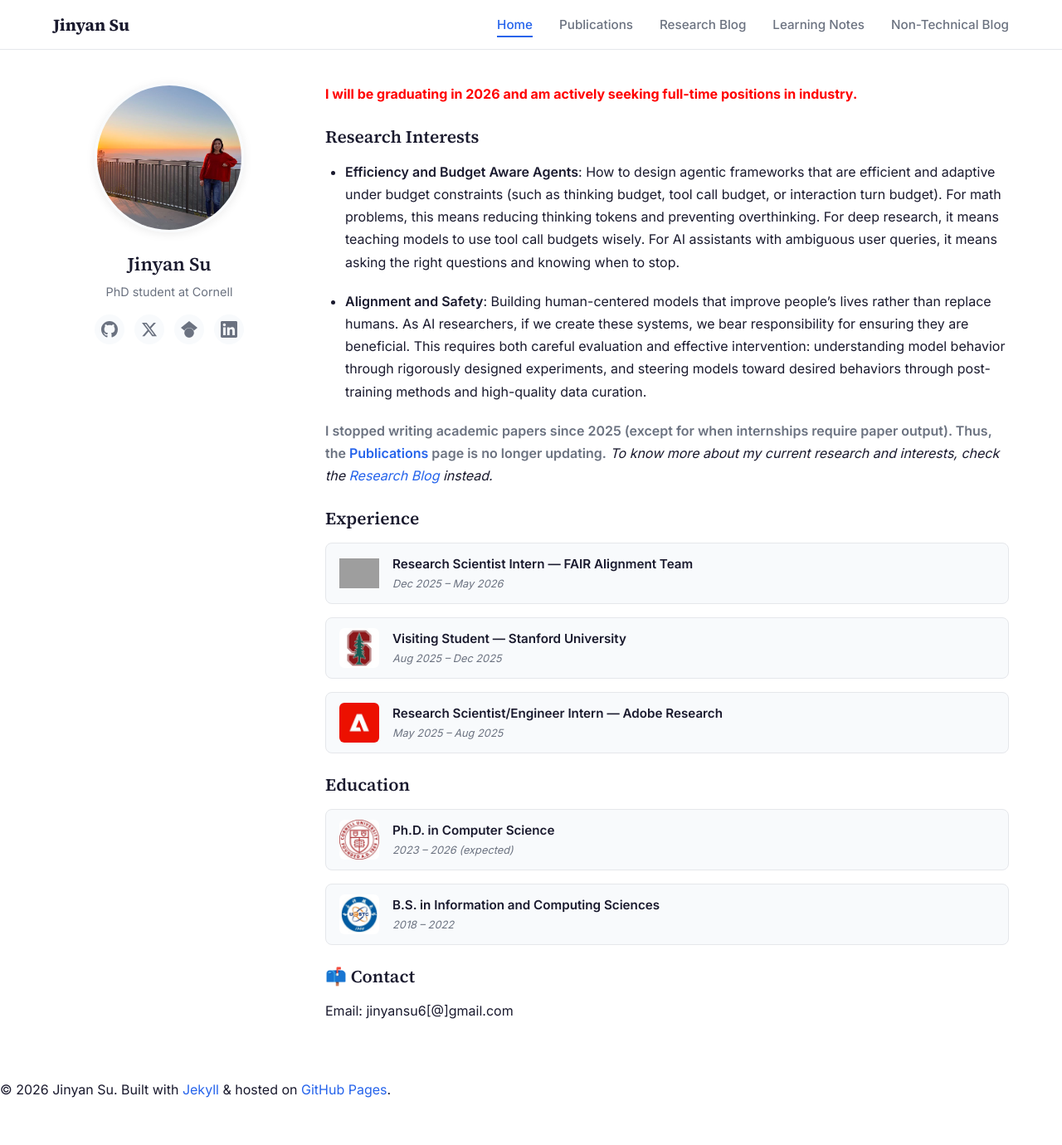
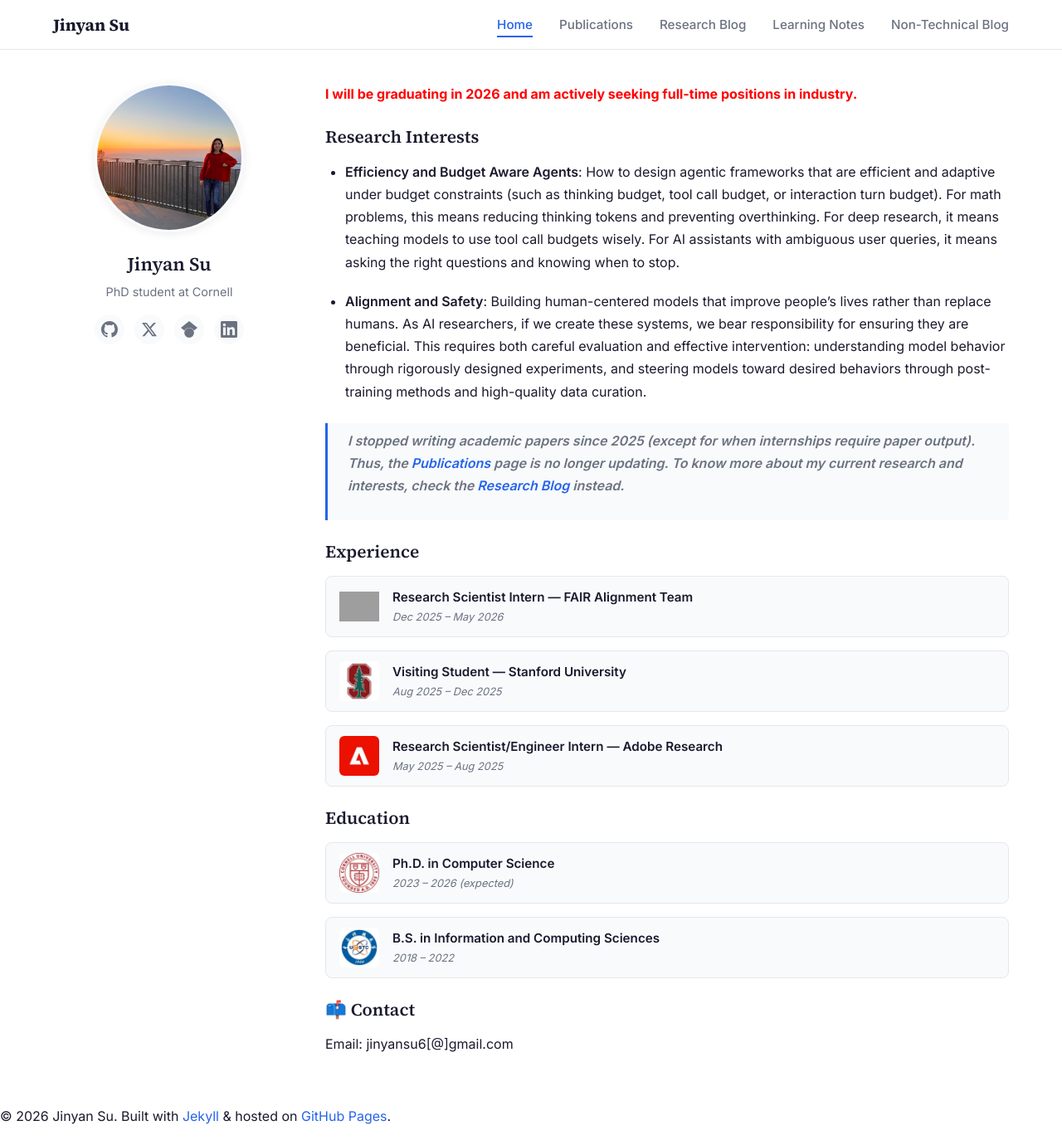
Before and after one commit to JinyanSu1/jinyansu1.github.io, a Jekyll site: the page built from index.md, in a window 1280 px wide and 1380 px high. Shown: the whole window at 83% size. Built offline with Jekyll 4.4.1, drawn with Linux system fonts in a browser that asks for light colours; grey boxes are pictures that could not be loaded.

Commit message:
Homepage: use blockquote style for paper notice, all bold

```diff
--- a/index.md
+++ b/index.md
@@ -12,7 +12,7 @@
 
 - **Alignment and Safety**: Building human-centered models that improve people's lives rather than replace humans. As AI researchers, if we create these systems, we bear responsibility for ensuring they are beneficial. This requires both careful evaluation and effective intervention: understanding model behavior through rigorously designed experiments, and steering models toward desired behaviors through post-training methods and high-quality data curation.
 
-**<span style="color:#6b7280;">I stopped writing academic papers since 2025 (except for when internships require paper output). Thus, the [Publications](/publications/) page is no longer updating.</span>** *To know more about my current research and interests, check the [Research Blog](/research-blog/) instead.*
+> **I stopped writing academic papers since 2025 (except for when internships require paper output). Thus, the [Publications](/publications/) page is no longer updating. To know more about my current research and interests, check the [Research Blog](/research-blog/) instead.**
 
 ## Experience
 
```
